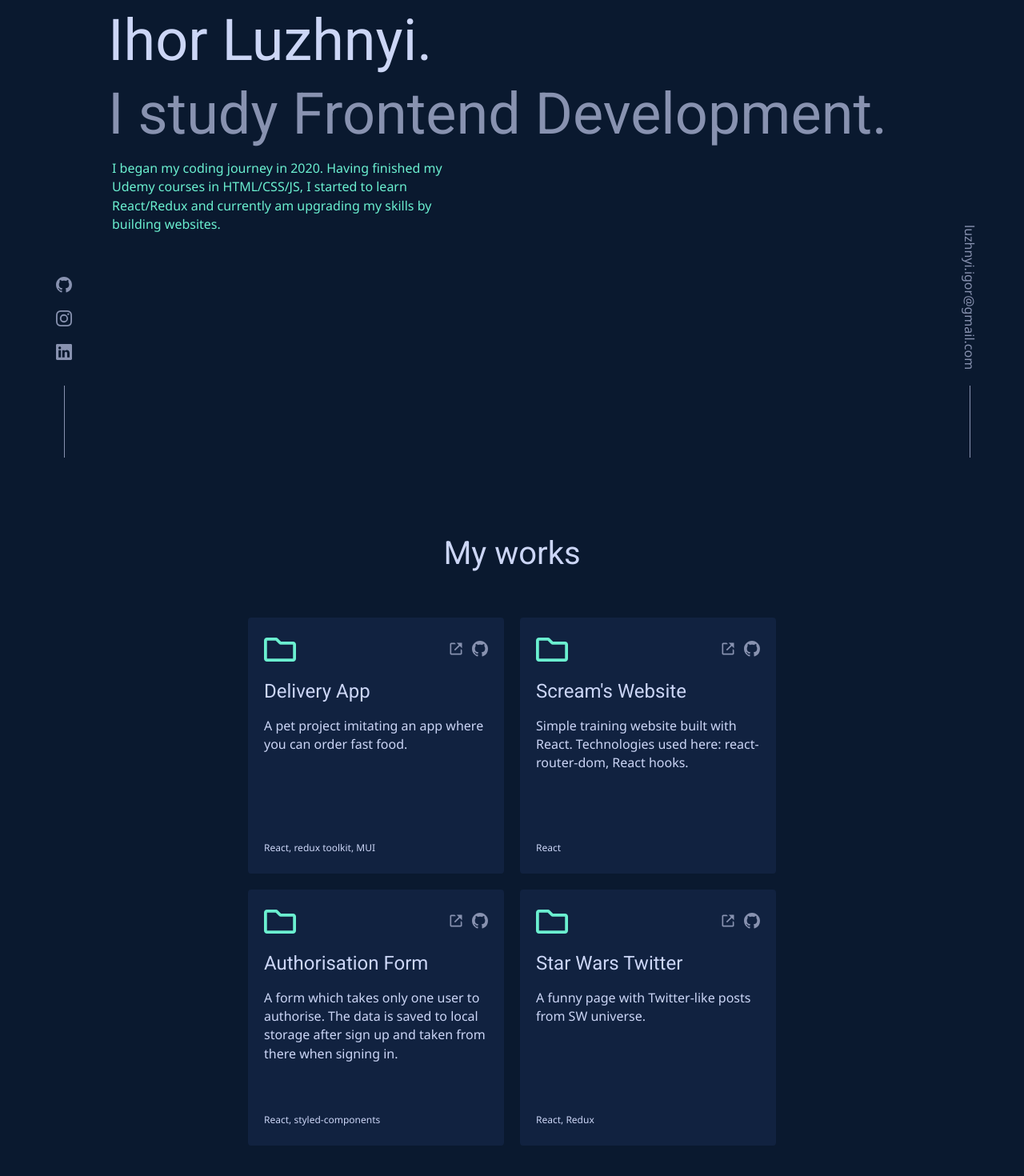
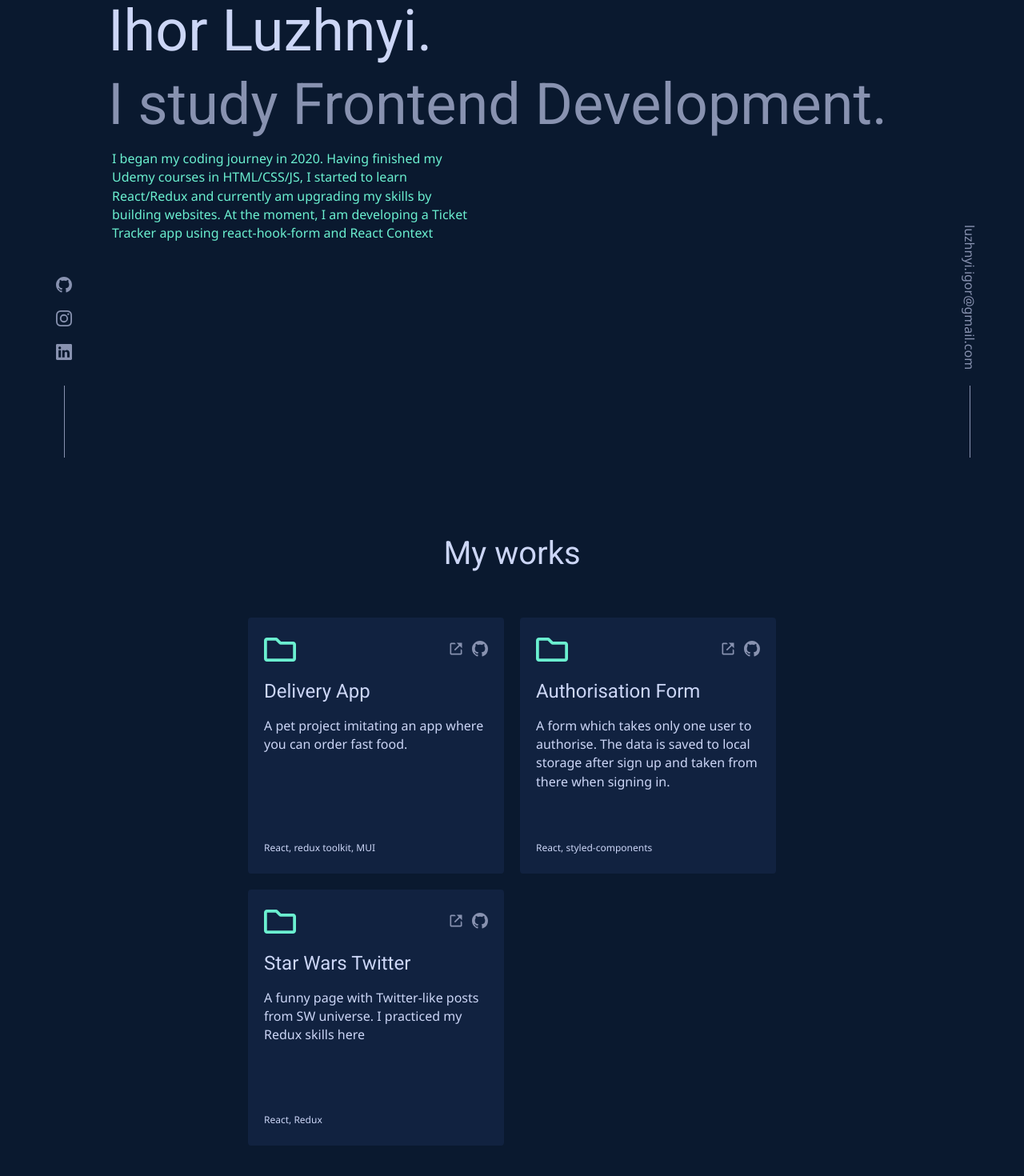
Before and after one commit to IgorLuzhnyi/iluzhnyi-portfolio, a React (Create React App) app: page / in a window 1280 px wide. Shown: the part 228-1698 px from the top of the page at 80% size. Built offline with nearby package versions, Linux system fonts and the light colour scheme.

Commit message:
updated info

```diff
--- a/src/components/header/Nav/Nav.js
+++ b/src/components/header/Nav/Nav.js
@@ -3,6 +3,7 @@ import { NavStyled } from "./NavStyled";
 import { GiHamburgerMenu } from "react-icons/gi";
 import { AiOutlineClose } from "react-icons/ai";
 import { useState, useEffect } from "react";
+import { CVlink } from "../../../constants/data";
 
 const Nav = () => {
   const [navIcon, setNavIcon] = useState(<GiHamburgerMenu />);
@@ -53,12 +54,7 @@ const Nav = () => {
             Works
           </Link>
         </li>
-        <a
-          href="https://drive.google.com/file/d/1imHOJ-HogBgT5k-lC579Q1Hxa-oEbekP/view?usp=sharing"
-          rel="noreferrer"
-          target="_blank"
-          id="cv-button"
-        >
+        <a href={CVlink} rel="noreferrer" target="_blank" id="cv-button">
           CV
         </a>
       </ul>
--- a/src/components/intro/Intro.js
+++ b/src/components/intro/Intro.js
@@ -2,6 +2,7 @@ import { IntroStyled } from "./IntroStyled";
 import { BsInstagram } from "react-icons/bs";
 import { BsGithub } from "react-icons/bs";
 import { BsLinkedin } from "react-icons/bs";
+import { myIntro } from "../../constants/data";
 
 const Intro = () => {
   return (
@@ -11,11 +12,7 @@ const Intro = () => {
           <p className="intro-descr">Hi, my name is</p>
           <h1 className="heading"> Ihor Luzhnyi.</h1>
           <h1 className="heading-secondary">I study Frontend Development.</h1>
-          <p className="intro-descr">
-            I began my coding journey in 2020. Having finished my Udemy courses
-            in HTML/CSS/JS, I started to learn React/Redux and currently am
-            upgrading my skills by building websites.
-          </p>
+          <p className="intro-descr">{myIntro}</p>
         </div>
         <div className="media-links">
           <div className="media-icon">
--- a/src/constants/data.js
+++ b/src/constants/data.js
@@ -6,14 +6,6 @@ export const projects = [
     description:
       "A pet project imitating an app where you can order fast food.",
     techs: "React, redux toolkit, MUI",
-  },
-  {
-    title: "Scream's Website",
-    ghLink: "https://github.com/IgorLuzhnyi/react-scary-website/",
-    website: "https://igorluzhnyi.github.io/react-scary-website/",
-    description:
-      "Simple training website built with React. Technologies used here: react-router-dom, React hooks.",
-    techs: "React",
   },
   {
     title: "Authorisation Form",
@@ -27,7 +19,15 @@ export const projects = [
     title: "Star Wars Twitter",
     ghLink: "https://github.com/IgorLuzhnyi/redux-posts",
     website: "https://igorluzhnyi.github.io/redux-posts/",
-    description: "A funny page with Twitter-like posts from SW universe.",
+    description:
+      "A funny page with Twitter-like posts from SW universe. I practiced my Redux skills here",
     techs: "React, Redux",
   },
 ];
+
+export const myIntro = `I began my coding journey in 2020. Having finished my Udemy courses
+            in HTML/CSS/JS, I started to learn React/Redux and currently am
+            upgrading my skills by building websites. At the moment, I am developing a Ticket Tracker app using react-hook-form and React Context`;
+
+export const CVlink =
+  "https://drive.google.com/file/d/1e3PfFF6Ff5Eo2t5GiqM94cLBMm-Zmx4s/view?usp=sharing";
```
